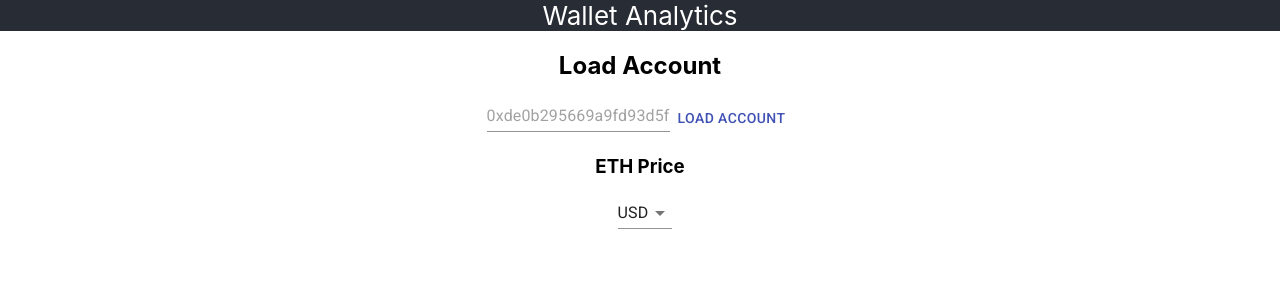
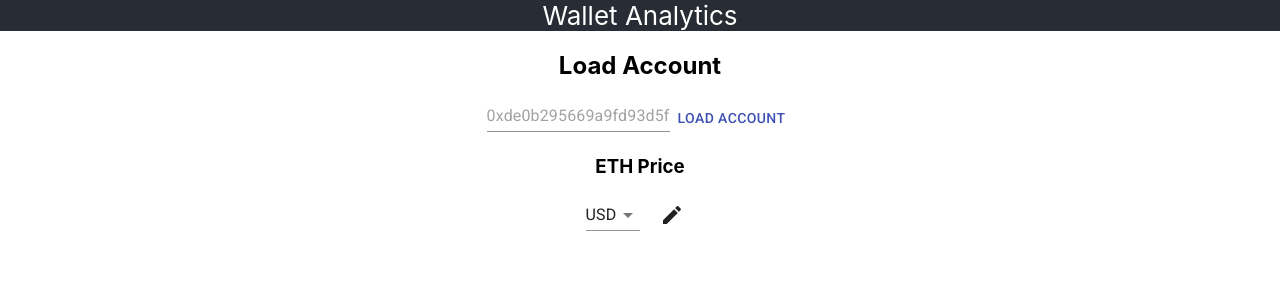
Before and after one commit to lautarodragan/securitize-challenge, a React (Create React App) app in the folder web/: page / in a window 1280 px wide. Shown: the top 300 px of the page. Built offline with nearby package versions, Linux system fonts and the light colour scheme; no server answers.

Commit message:
edit eth price skeleton

```diff
--- a/web/src/App.jsx
+++ b/web/src/App.jsx
@@ -1,5 +1,7 @@
 import { Button, TextField, Paper, Container, Select, MenuItem } from '@material-ui/core'
+import CloseIcon from '@material-ui/icons/Close';
 import DoneRoundedIcon from '@material-ui/icons/DoneRounded'
+import EditIcon from '@material-ui/icons/Edit'
 import ReportProblemRoundedIcon from '@material-ui/icons/ReportProblemRounded'
 import React, { useState, useEffect } from 'react'
 
@@ -100,10 +102,11 @@ const AccountAgeYoung = () => (
   </>
 )
 
-const EthPrice = ({ fiatCurrency, onFiatCurrencyChange, exchangeRate }) => (
-  <section className="eth-price">
-    <h3>ETH Price</h3>
-    <main>
+const EthPrice = ({ fiatCurrency, onFiatCurrencyChange, exchangeRate }) => {
+  const [edit, setEdit] = useState(false)
+
+  const Display = () => (
+    <>
       <span>{exchangeRate}</span>
       <Select
         value={fiatCurrency}
@@ -112,6 +115,26 @@ const EthPrice = ({ fiatCurrency, onFiatCurrencyChange, exchangeRate }) => (
         <MenuItem value='usd'>USD</MenuItem>
         <MenuItem value='eur'>EUR</MenuItem>
       </Select>
-    </main>
-  </section>
-)
+      <Button onClick={() => setEdit(true)}><EditIcon/></Button>
+    </>
+  )
+
+  const Edit = () => (
+    <>
+      <TextField value={exchangeRate}/>
+      <span>{fiatCurrency}</span>
+      <Button onClick={() => setEdit(false)}><DoneRoundedIcon/></Button>
+      <Button onClick={() => setEdit(false)}><CloseIcon/></Button>
+    </>
+  )
+
+  return (
+    <section className="eth-price">
+      <h3>ETH Price</h3>
+      <main>
+        { !edit && <Display/> }
+        { edit && <Edit/> }
+      </main>
+    </section>
+  )
+}
```
